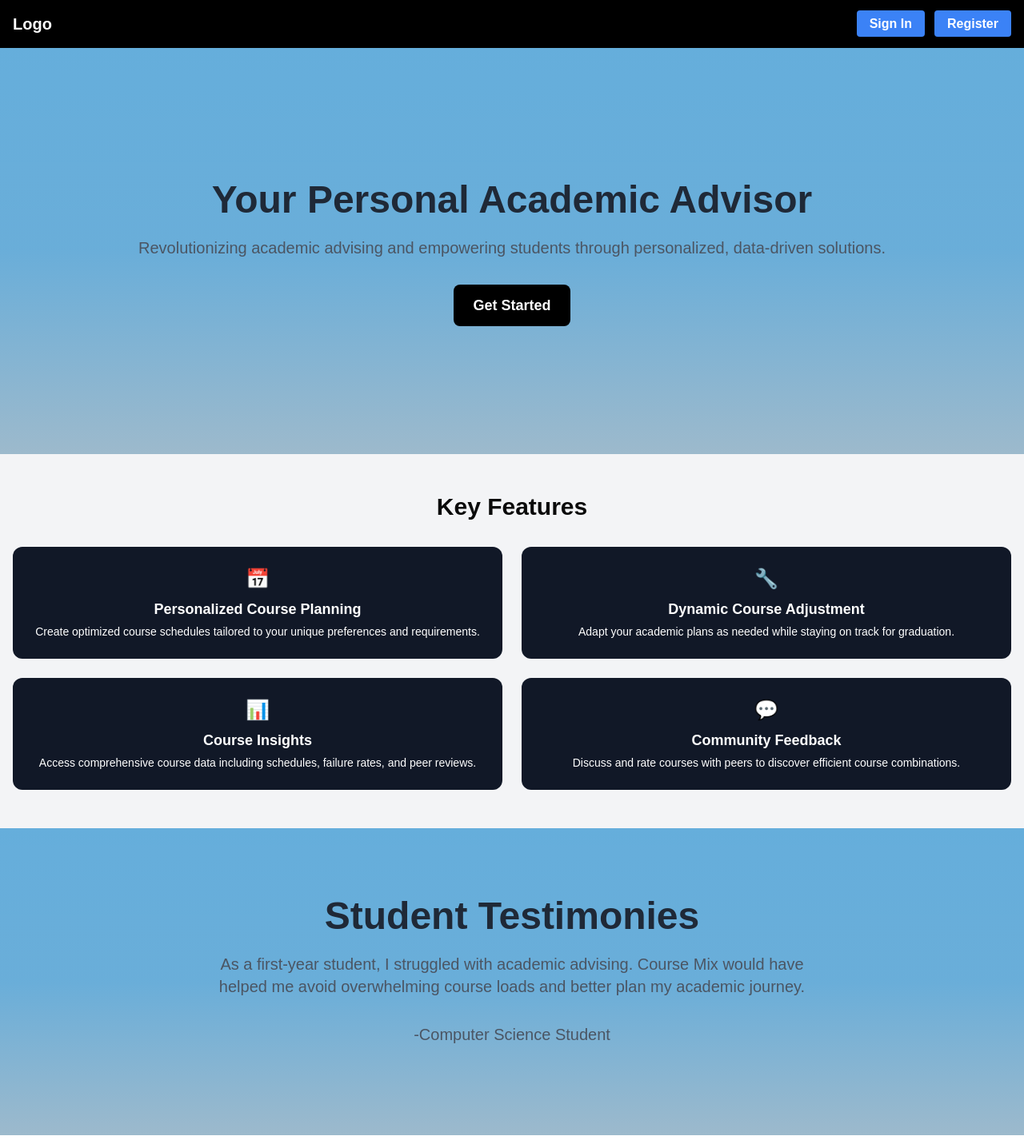
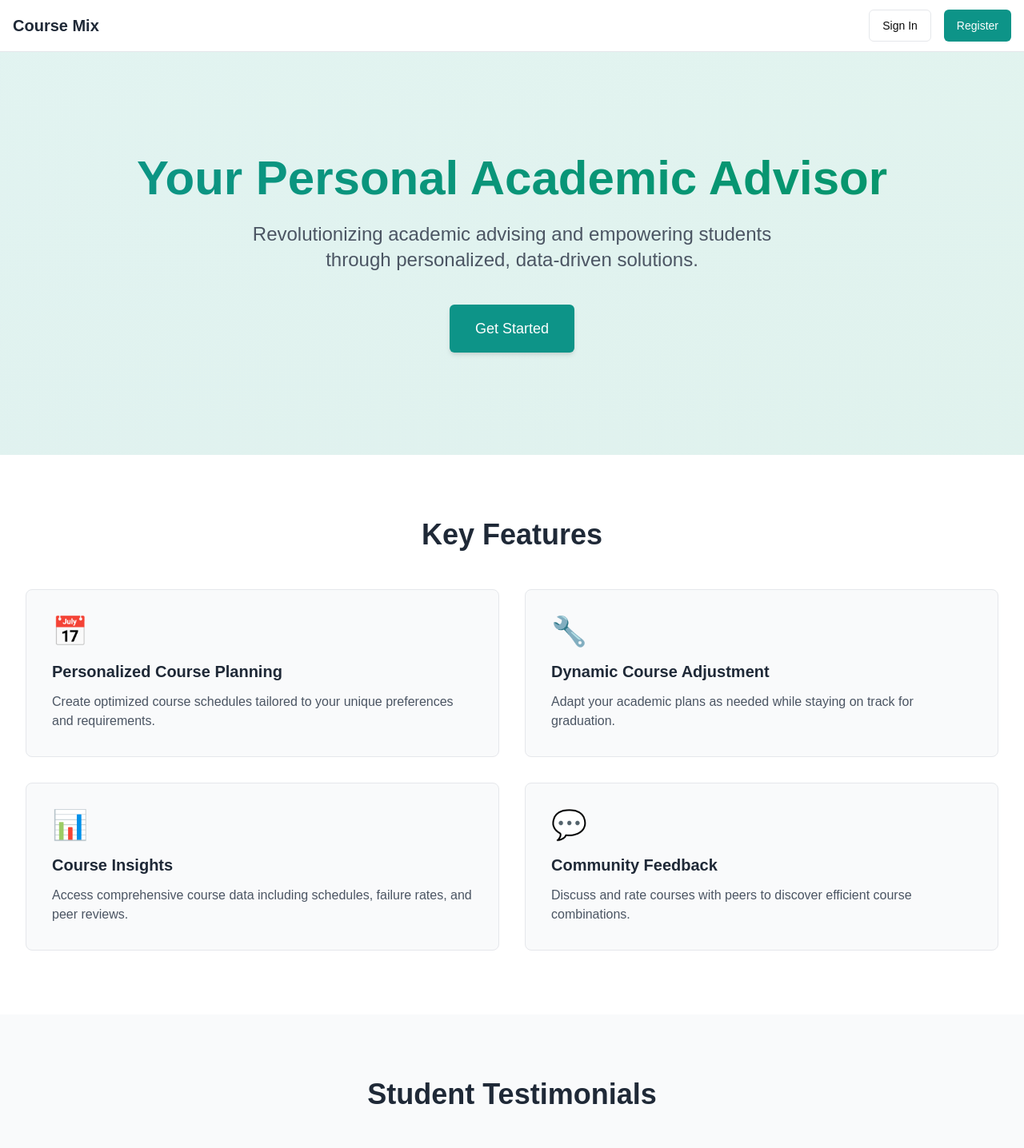
Before and after one commit to ashuchauhan2/COSC4P02, a Next.js app in the folder coursemix/: page / in a window 1280 px wide. Shown: the top 1436 px of the page at 80% size. Built offline with nearby package versions, Linux system fonts and the light colour scheme; no server answers.

Commit message:
changed colors and made cards redir to dashboard

```diff
--- a/coursemix/src/app/globals.css
+++ b/coursemix/src/app/globals.css
@@ -70,3 +70,20 @@ body {
     @apply bg-background text-foreground;
   }
 }
+
+@keyframes gradient {
+  0% {
+    background-position: 0% 50%;
+  }
+  50% {
+    background-position: 100% 50%;
+  }
+  100% {
+    background-position: 0% 50%;
+  }
+}
+
+.animate-gradient {
+  background-size: 200% 200%;
+  animation: gradient 15s ease infinite;
+}
--- a/coursemix/src/components/LandingPage.jsx
+++ b/coursemix/src/components/LandingPage.jsx
@@ -2,88 +2,98 @@ import Link from 'next/link';
 
 export default function LandingPage() {
   return (
-    <main className="bg-sky-100 min-h-screen">
-
-      <div className=" bg-gradient-to-b from-[rgba(0,118,191,0.55)] via-[rgba(0,113,184,0.53)] to-[rgba(0,55,89,0.3)] py-40"> {/* Hero section */}
-        <div className="container mx-auto text-center">
-          <h1 className="text-5xl font-bold text-gray-800 leading-tight mb-4">
+    <main className="bg-gradient-to-b from-gray-50 to-gray-100 min-h-screen">
+      {/* Hero section */}
+      <div className="relative overflow-hidden">
+        <div className="absolute inset-0 bg-gradient-to-r from-teal-500/10 to-emerald-500/10 animate-gradient"></div>
+        <div className="relative py-20 lg:py-32">
+          <div className="container mx-auto px-4 text-center">
+            <h1 className="text-5xl md:text-6xl font-bold mb-6 bg-clip-text text-transparent bg-gradient-to-r from-teal-600 to-emerald-600">
               Your Personal Academic Advisor
             </h1>
-          <p className="text-xl text-gray-600 mb-8">
+            <p className="text-xl md:text-2xl text-gray-600 mb-10 max-w-2xl mx-auto">
               Revolutionizing academic advising and empowering students through personalized, data-driven solutions.
             </p>
             <Link href="/register">
-            <button className="bg-black hover:bg-gray-800 text-white font-bold py-3 px-6 rounded-lg text-lg">
+              <button className="bg-teal-600 hover:bg-teal-700 text-white font-medium py-4 px-8 rounded-md text-lg transition-all duration-200 shadow-md hover:shadow-lg">
                 Get Started
               </button>
             </Link>
           </div>
-      </div> {/* End of hero div */}
-
+        </div>
+      </div>
 
       {/* Features */}
-      <section className="py-12 bg-gray-100">
-        <div className="container mx-auto">
-            <h2 className="text-3xl font-bold text-center mb-8">Key Features</h2>
-            {/* Feature Grid */}
-            <div className="grid grid-cols-1 md:grid-cols-2 gap-6 px-4">
-              {/* Feature 1 */}
-              <div className="bg-gray-900 text-white p-6 rounded-xl flex flex-col items-center text-center">
-                  <span className="text-2xl">📅</span>
-                  <h3 className="font-semibold text-lg mt-2">Personalized Course Planning</h3>
-                  <p className="text-sm mt-1">
-                    Create optimized course schedules tailored to your unique preferences and requirements.
-                  </p>
+      <section className="py-20 bg-white">
+        <div className="container mx-auto px-4">
+          <h2 className="text-4xl font-bold text-center mb-12 text-gray-800">
+            Key Features
+          </h2>
+          <div className="grid grid-cols-1 md:grid-cols-2 gap-8 px-4">
+            {/* Feature cards */}
+            {[
+              {
+                icon: "📅",
+                title: "Personalized Course Planning",
+                description: "Create optimized course schedules tailored to your unique preferences and requirements."
+              },
+              {
+                icon: "🔧",
+                title: "Dynamic Course Adjustment",
+                description: "Adapt your academic plans as needed while staying on track for graduation."
+              },
+              {
+                icon: "📊",
+                title: "Course Insights",
+                description: "Access comprehensive course data including schedules, failure rates, and peer reviews."
+              },
+              {
+                icon: "💬",
+                title: "Community Feedback",
+                description: "Discuss and rate courses with peers to discover efficient course combinations."
+              }
+            ].map((feature, index) => (
+              <Link href="/dashboard" key={index}>
+                <div className="bg-gray-50 p-8 rounded-lg border border-gray-200 hover:border-teal-500/30 transition-all duration-200 hover:shadow-md group">
+                  <span className="text-4xl mb-4 block">{feature.icon}</span>
+                  <h3 className="text-xl font-semibold mb-3 text-gray-800 group-hover:text-teal-600 transition-colors">
+                    {feature.title}
+                  </h3>
+                  <p className="text-gray-600">{feature.description}</p>
                 </div>
-              {/* Feature 2 */}
-              <div className="bg-gray-900 text-white p-6 rounded-xl flex flex-col items-center text-center">
-                  <span className="text-2xl">🔧</span>
-                  <h3 className="font-semibold text-lg mt-2">Dynamic Course Adjustment</h3>
-                  <p className="text-sm mt-1">
-                    Adapt your academic plans as needed while staying on track for graduation.
-                  </p>
-              </div>
-              {/* Feature 3 */}
-              <div className="bg-gray-900 text-white p-6 rounded-xl flex flex-col items-center text-center">
-                  <span className="text-2xl">📊</span>
-                  <h3 className="font-semibold text-lg mt-2">Course Insights</h3>
-                  <p className="text-sm mt-1">
-                    Access comprehensive course data including schedules, failure rates, and peer reviews.
-                  </p>
-              </div>
-              {/* Feature 4 */}
-              <div className="bg-gray-900 text-white p-6 rounded-xl flex flex-col items-center text-center">
-                  <span className="text-2xl">💬</span>
-                  <h3 className="font-semibold text-lg mt-2">Community Feedback</h3>
-                  <p className="text-sm mt-1">
-                    Discuss and rate courses with peers to discover efficient course combinations.
-                  </p>
-              </div>
+              </Link>
+            ))}
           </div>
         </div>
       </section>
 
-      {/* Student Testimony */}
-      <div className="bg-gradient-to-b from-[rgba(0,118,191,0.55)] via-[rgba(0,113,184,0.53)] to-[rgba(0,55,89,0.3)] py-20">
-        <div className="container mx-auto text-center max-w-3xl px-4">
-          <h1 className="text-5xl font-bold text-gray-800 leading-tight mb-4">
-            Student Testimonies
-          </h1>
-          <p className="text-xl text-gray-600 mb-8">
-            As a first-year student, I struggled with academic advising. Course Mix would have helped me avoid overwhelming course loads and better plan my academic journey.
+      {/* Testimonial */}
+      <div className="py-20 bg-gray-50">
+        <div className="container mx-auto px-4 text-center max-w-4xl">
+          <h2 className="text-4xl font-bold mb-12 text-gray-800">
+            Student Testimonials
+          </h2>
+          <div className="bg-white p-8 rounded-lg shadow-sm border border-gray-200">
+            <p className="text-xl text-gray-600 italic mb-6">
+              "As a first-year student, I struggled with academic advising. Course Mix would have helped me avoid overwhelming course loads and better plan my academic journey."
             </p>
-          <p className='text-xl text-gray-600 mb-8'>-Computer Science Student</p>
+            <p className="text-lg text-teal-600 font-medium">- Computer Science Student</p>
+          </div>
         </div>
       </div>
 
-      {/* Final Push */}
-      <div className='bg-white py-20'>
-        <div className='container mx-auto text-center'>
-          <h1 className='text-4xl font-bold text-black'>Ready to Transform Your Academic Journey</h1>
-          <p className='text-xl text-gray-600 mb-8 pt-4'>Join Course Mix today and revolutionize your academic experience.</p>
+      {/* CTA Section */}
+      <div className="py-20 bg-gradient-to-b from-white to-gray-50">
+        <div className="container mx-auto px-4 text-center">
+          <h2 className="text-4xl font-bold mb-6 text-gray-800">
+            Ready to Transform Your Academic Journey?
+          </h2>
+          <p className="text-xl text-gray-600 mb-10">
+            Join Course Mix today and revolutionize your academic experience.
+          </p>
           <Link href="/register">
-            <button className="bg-black hover:bg-gray-800 text-white font-bold py-3 px-6 rounded-lg text-lg">
-              Start Planning now
+            <button className="bg-teal-600 hover:bg-teal-700 text-white font-medium py-4 px-8 rounded-md text-lg transition-all duration-200 shadow-md hover:shadow-lg">
+              Start Planning Now
             </button>
           </Link>
         </div>
--- a/coursemix/src/components/Navbar.jsx
+++ b/coursemix/src/components/Navbar.jsx
@@ -32,30 +32,46 @@ export default function Navbar() {
   }
 
   return (
-    <nav className="bg-black p-4">
-      <div className="container mx-auto flex justify-between items-center">
+    <nav className="bg-white border-b border-gray-200">
+      <div className="container mx-auto px-4 py-3 flex justify-between items-center">
         <div>
-          <Link href="/" className="font-bold text-xl text-white ">
-            Logo
+          <Link href="/" className="font-bold text-xl text-gray-800 hover:text-teal-600 transition-colors">
+            Course Mix
           </Link>
         </div>
-        <div>
+        <div className="flex items-center gap-4">
           {user ? (
             <>
-              <Link href="/dashboard" className="mr-4 hover:text-blue-500">
+              <Link
+                href="/dashboard"
+                className="text-gray-600 hover:text-teal-600 transition-colors"
+              >
                 Dashboard
               </Link>
-              <Button onClick={handleSignOut} variant="outline">
+              <Button
+                onClick={handleSignOut}
+                variant="outline"
+                className="border-gray-200 hover:border-teal-500 hover:text-teal-600 transition-colors"
+              >
                 Sign Out
               </Button>
             </>
           ) : (
             <>
-              <Link href="/signin" className="bg-blue-500 hover:bg-blue-700 text-white font-bold py-2 px-4 rounded mr-3">
-                Sign In
+              <Link href="/signin">
+                <Button
+                  variant="outline"
+                  className="border-gray-200 hover:border-teal-500 hover:text-teal-600 transition-colors"
+                >
+                  Sign In
+                </Button>
               </Link>
-              <Link href="/register" className="bg-blue-500 hover:bg-blue-700 text-white font-bold py-2 px-4 rounded">
-                Register
+              <Link href="/register">
+                <Button
+                  className="bg-teal-600 hover:bg-teal-700 text-white transition-colors"
+                >
+                  Register
+                </Button>
               </Link>
             </>
           )}
```
Lines whose indentation alone changed are shown as unchanged.
